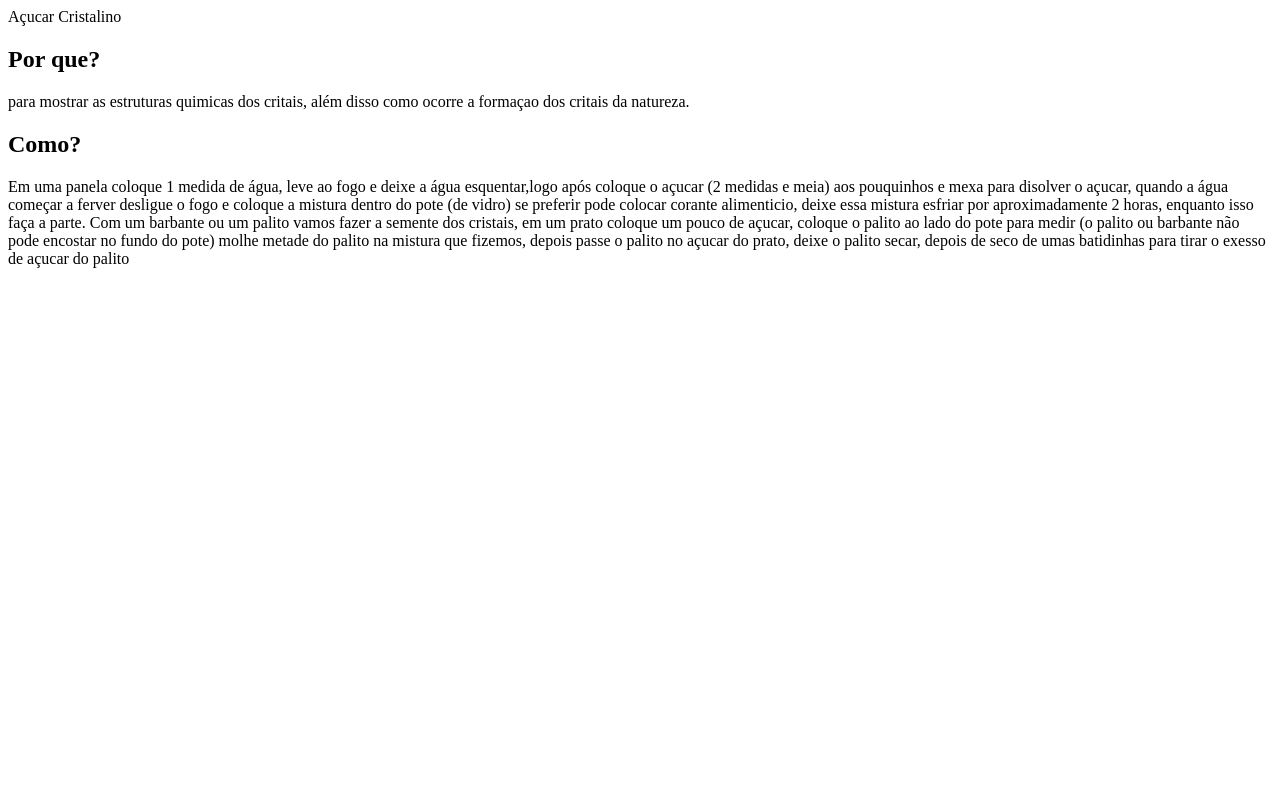
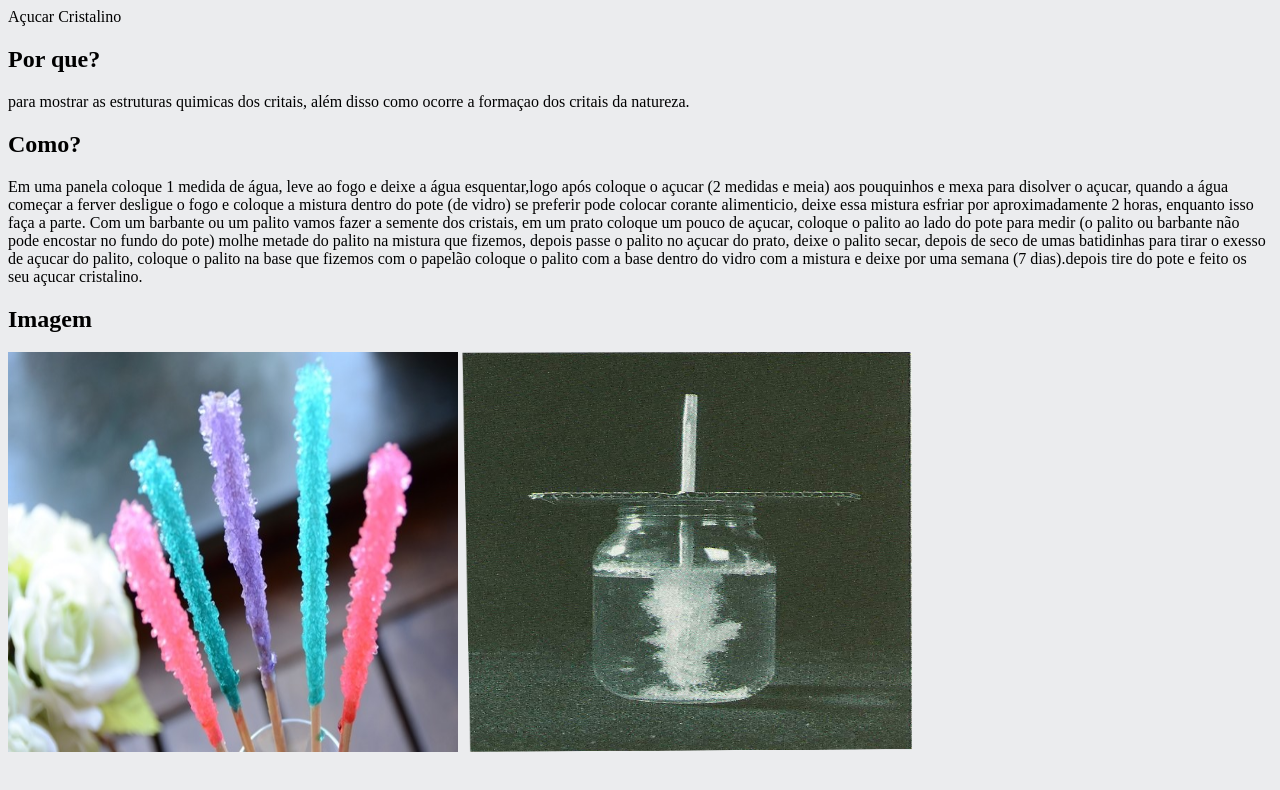
Before and after one commit to milxx/trabalho-bio-mat, a plain HTML site: page index2.html in a window 1280 px wide. Drawn offline with Linux system fonts and the light colour scheme.

Commit message:
Add files via upload

```diff
--- a/index2.html
+++ b/index2.html
@@ -5,15 +5,24 @@
     <meta http-equiv="X-UA-Compatible" content="IE=edge">
     <meta name="viewport" content="width=device-width, initial-scale=1.0">
     <title>Document</title>
+    <link rel="stylesheet" href="style.css">
 </head>
 <body>
     <header>Açucar Cristalino</header>
 <section>
-<h1> Por que?</h1>
+<h2> Por que?</h2>
 <p>para mostrar as estruturas quimicas dos critais, além disso como ocorre a formaçao dos critais da natureza. </p>
-<h1>Como?</h1>
+<h2>Como?</h2>
 <p>Em uma panela coloque 1 medida de água, leve ao fogo e deixe a água esquentar,logo após coloque o açucar (2 medidas e meia) aos pouquinhos e mexa para disolver o açucar, quando a água começar a ferver desligue o fogo e coloque a mistura dentro do pote (de vidro) se preferir pode colocar corante alimenticio, deixe essa mistura esfriar por aproximadamente 2 horas, enquanto isso faça a parte.
-    Com um barbante ou um palito vamos fazer a semente dos cristais, em um prato coloque um pouco de açucar, coloque o palito ao lado do pote para medir (o palito ou barbante não pode encostar no fundo do pote) molhe metade do palito na mistura  que fizemos, depois passe o palito no açucar do prato, deixe o palito secar, depois de seco de umas batidinhas para tirar o exesso de açucar do palito</p>
+    Com um barbante ou um palito vamos fazer a semente dos cristais, em um prato coloque um pouco de açucar, coloque o palito ao lado do pote para medir (o palito ou barbante não pode encostar no fundo do pote) molhe metade do palito na mistura  que fizemos, depois passe o palito no açucar do prato, deixe o palito secar, depois de seco de umas batidinhas para tirar o exesso de açucar do palito,
+    coloque o palito na base que fizemos com o papelão coloque o palito com a base dentro do vidro com a mistura e deixe por uma semana (7 dias).depois tire do pote e feito os seu açucar cristalino.</p>
+</section>
+<section>
+    <h2>Imagem</h2>
+    <div class="imagem">
+    <img src="IMG. BIO/FT1.JPG" height="400px" width="450px">
+    <img src="IMG. BIO/FT2.JPG"  height="400px" width="450px">
+</div>
 </section>
 
 </body>
```
Also changed, not shown: IMG. BIO/FT1.JPG (added), IMG. BIO/FT2.JPG (added), IMG. BIO/download.jpeg (added).
